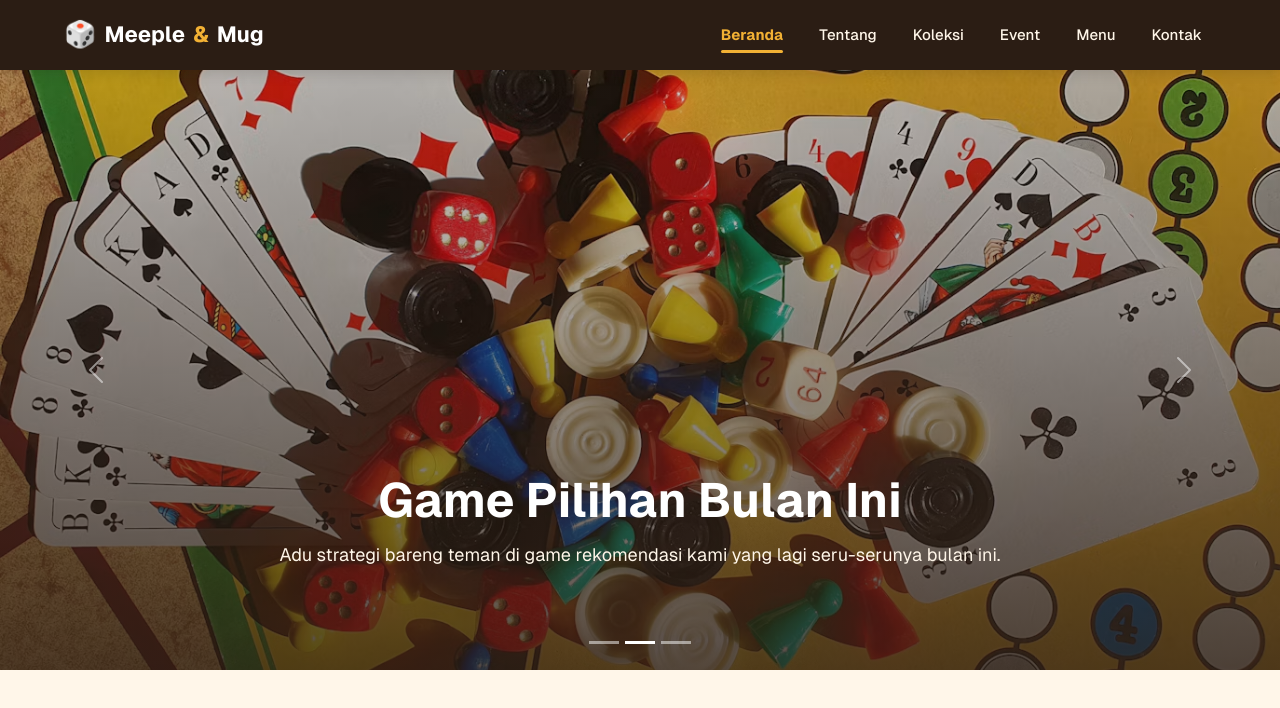
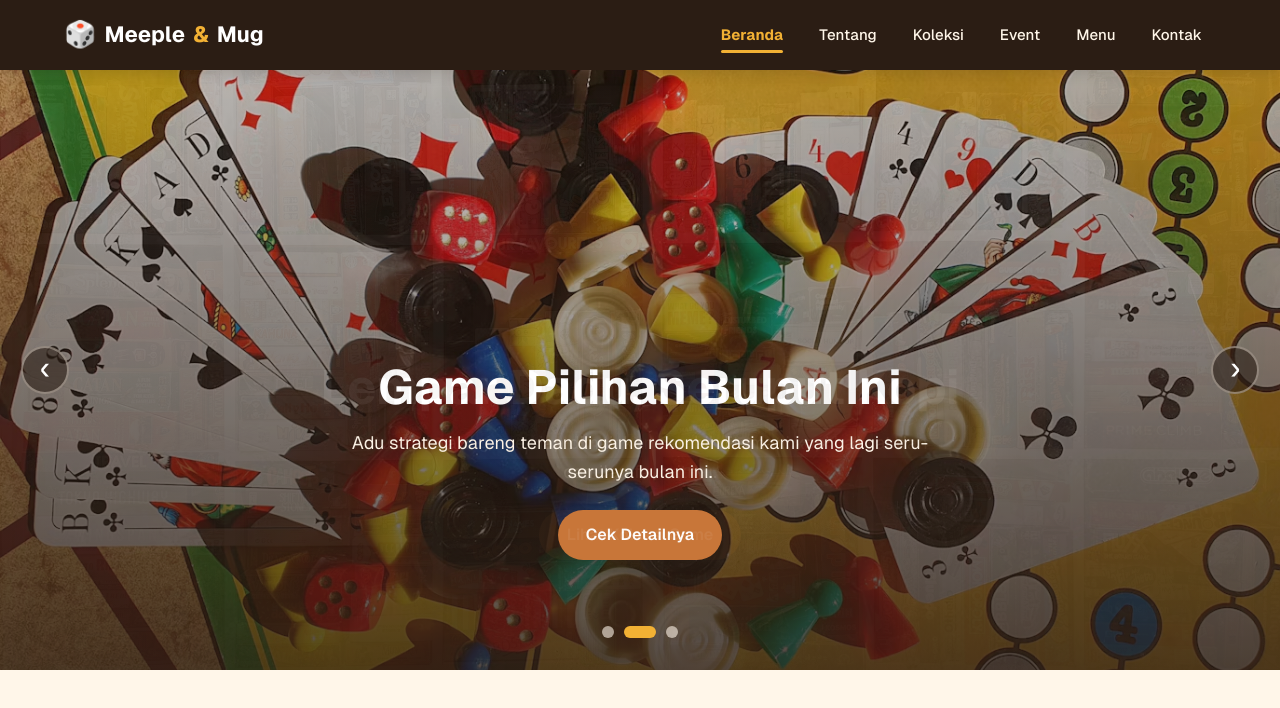
Before and after one commit to marcellinofebrian08-cloud/535250036_Tugas5_PraktikumFrontEnd, a Next.js app: page / in a window 1280 px wide. Shown: the top 708 px of the page. Built offline with nearby package versions, Linux system fonts and the light colour scheme.

Commit message:
style: rapikan carousel dengan tombol CTA, panah, dots, dan autoplay

```diff
--- a/src/components/herosection.module.css
+++ b/src/components/herosection.module.css
@@ -20,7 +20,22 @@
 }
 
 .caption {
-  bottom: 80px;
+  bottom: 90px;
+}
+
+.hero :global(.carousel-item.active) .caption {
+  animation: captionUp 0.8s ease;
+}
+
+@keyframes captionUp {
+  from {
+    opacity: 0;
+    transform: translateY(30px);
+  }
+  to {
+    opacity: 1;
+    transform: translateY(0);
+  }
 }
 
 .title {
@@ -30,7 +45,75 @@
 }
 
 .subtitle {
+  max-width: 600px;
+  margin: 0 auto;
   color: var(--background);
   font-size: 18px;
-  margin-bottom: 0;
 }
+
+.ctaButton {
+  display: inline-block;
+  margin-top: 24px;
+  padding: 12px 28px;
+  border-radius: 999px;
+  background: var(--primary);
+  color: var(--white);
+  font-weight: 600;
+  box-shadow: var(--shadow);
+  transition: background 0.2s, transform 0.2s;
+}
+
+.ctaButton:hover {
+  background: var(--primary-hover);
+  color: var(--white);
+  transform: translateY(-3px);
+}
+
+.hero :global(.carousel-control-prev),
+.hero :global(.carousel-control-next) {
+  width: 90px;
+  opacity: 1;
+}
+
+.arrow {
+  display: flex;
+  align-items: center;
+  justify-content: center;
+  width: 48px;
+  height: 48px;
+  padding-bottom: 4px;
+  border-radius: 50%;
+  border: 2px solid #fff6e966;
+  background: #2b1d1499;
+  color: var(--white);
+  font-size: 32px;
+  line-height: 1;
+  transition: background 0.2s, border-color 0.2s;
+}
+
+.hero :global(.carousel-control-prev):hover .arrow,
+.hero :global(.carousel-control-next):hover .arrow {
+  background: var(--primary);
+  border-color: var(--primary);
+}
+
+.hero :global(.carousel-indicators) {
+  margin-bottom: 32px;
+}
+
+.hero :global(.carousel-indicators [data-bs-target]) {
+  width: 12px;
+  height: 12px;
+  margin: 0 5px;
+  border: 0;
+  border-radius: 6px;
+  background-color: var(--background);
+  opacity: 0.6;
+  transition: width 0.3s, background-color 0.3s;
+}
+
+.hero :global(.carousel-indicators .active) {
+  width: 32px;
+  background-color: var(--accent);
+  opacity: 1;
+}
--- a/src/components/herosection.tsx
+++ b/src/components/herosection.tsx
@@ -6,6 +6,8 @@ interface Slide {
   title: string;
   subtitle: string;
   imageUrl: string;
+  ctaLabel: string;
+  ctaLink: string;
 }
 
 const slides: Slide[] = [
@@ -14,25 +16,39 @@ const slides: Slide[] = [
     subtitle:
       "Ratusan board game siap dimainkan sambil ditemani kopi hangat dan camilan favoritmu.",
     imageUrl: "/images/banner_01.jpg",
+    ctaLabel: "Lihat Koleksi Game",
+    ctaLink: "#games",
   },
   {
     title: "Game Pilihan Bulan Ini",
     subtitle:
       "Adu strategi bareng teman di game rekomendasi kami yang lagi seru-serunya bulan ini.",
     imageUrl: "/images/banner_02.jpg",
+    ctaLabel: "Cek Detailnya",
+    ctaLink: "#games",
   },
   {
     title: "Game Night Tiap Jumat",
     subtitle:
       "Kenalan sama pemain baru, ikut turnamen santai, dan bawa pulang hadiah tiap minggu.",
     imageUrl: "/images/banner_03.jpg",
+    ctaLabel: "Ikut Event",
+    ctaLink: "#events",
   },
 ];
 
 const HeroSection = () => {
   return (
     <section id="home" className={styles.hero}>
-      <Carousel fade interval={4000}>
+      <Carousel
+        fade
+        interval={5000}
+        pause="hover"
+        prevIcon={<span className={styles.arrow}>‹</span>}
+        nextIcon={<span className={styles.arrow}>›</span>}
+        prevLabel="Sebelumnya"
+        nextLabel="Berikutnya"
+      >
         {slides.map((slide) => (
           <Carousel.Item key={slide.title}>
             <div
@@ -44,6 +60,9 @@ const HeroSection = () => {
             <Carousel.Caption className={styles.caption}>
               <h1 className={styles.title}>{slide.title}</h1>
               <p className={styles.subtitle}>{slide.subtitle}</p>
+              <a href={slide.ctaLink} className={styles.ctaButton}>
+                {slide.ctaLabel}
+              </a>
             </Carousel.Caption>
           </Carousel.Item>
         ))}
```
